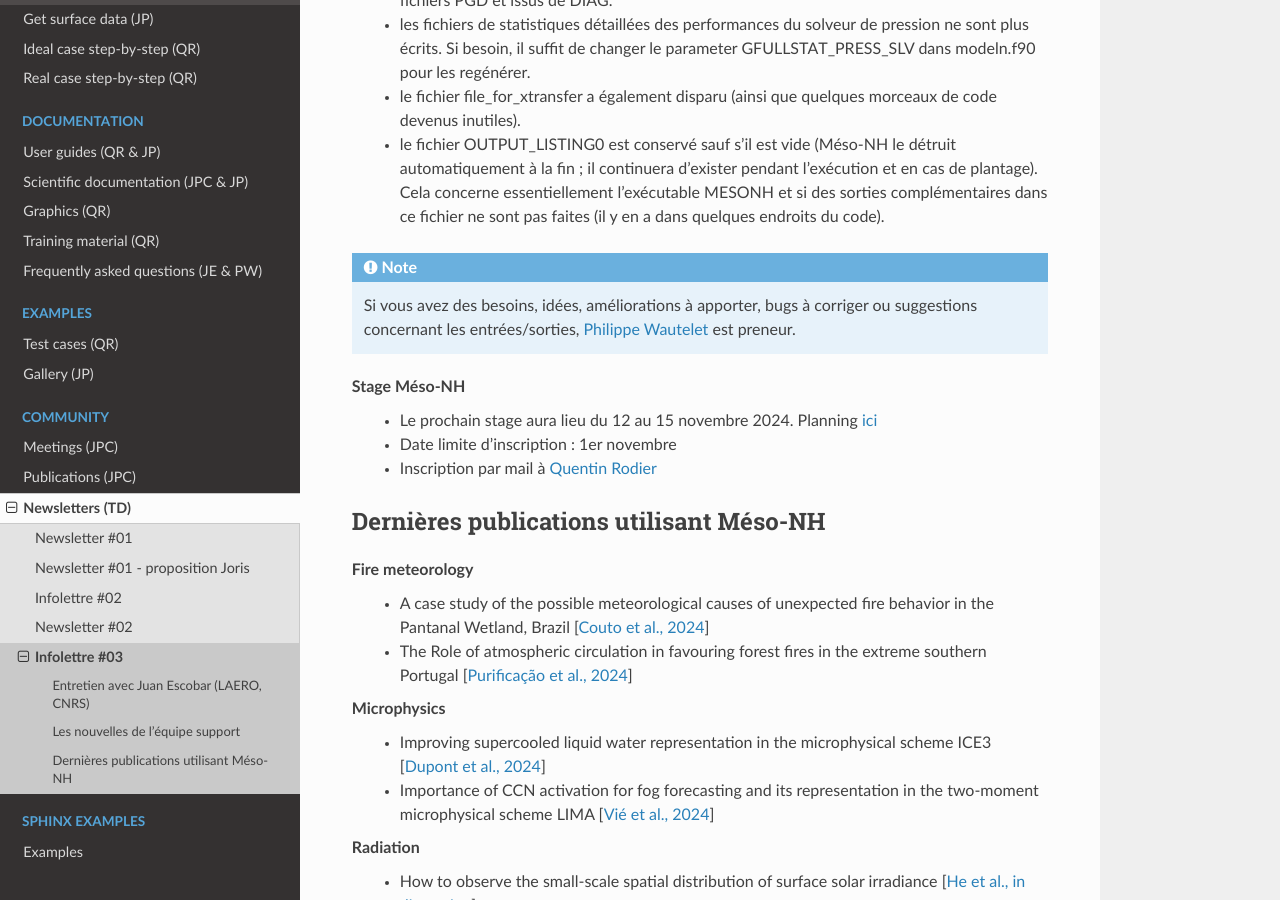
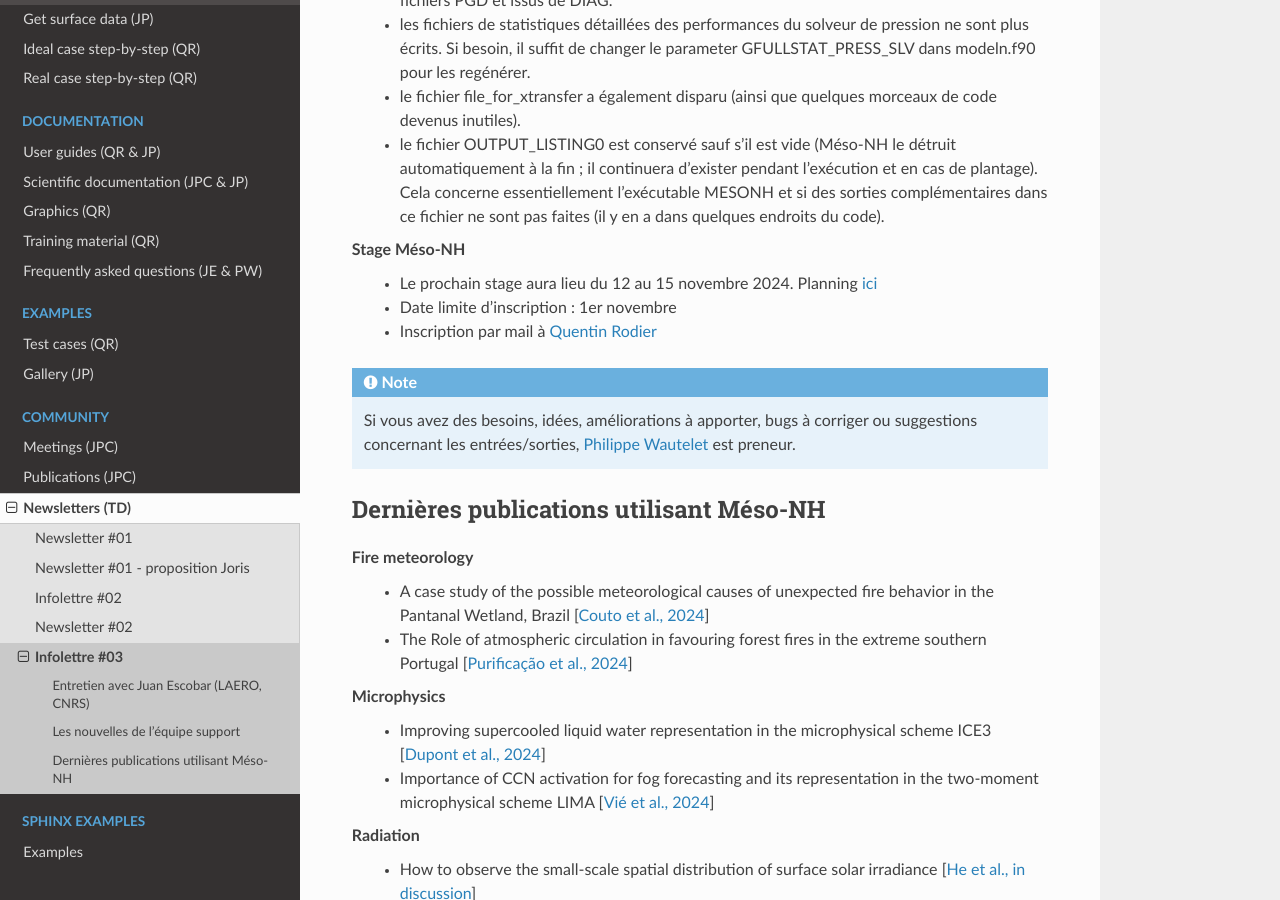
Before and after one commit to JorisPianezze/mesonh_beta_test_guide, a Sphinx documentation site: the page built from docs/source/community/newsletters/newsletter_03.rst, in a window 1280 px wide and 900 px high, scrolled down 3603 px. Built offline with Sphinx 7.4.7 and the Read the Docs theme 2.0.0, drawn with Linux system fonts in a browser that asks for light colours.

```diff
--- a/docs/source/community/newsletters/newsletter_03.rst
+++ b/docs/source/community/newsletters/newsletter_03.rst
@@ -74,13 +74,13 @@ Ménage des fichiers en sortie
   - le fichier file_for_xtransfer a également disparu (ainsi que quelques morceaux de code devenus inutiles).
   - le fichier OUTPUT_LISTING0 est conservé sauf s'il est vide (Méso-NH le détruit automatiquement à la fin ; il continuera d'exister pendant l'exécution et en cas de plantage). Cela concerne essentiellement l'exécutable MESONH et si des sorties complémentaires dans ce fichier ne sont pas faites (il y en a dans quelques endroits du code).
 
-.. note::
-  Si vous avez des besoins, idées, améliorations à apporter, bugs à corriger ou suggestions concernant les entrées/sorties, `Philippe Wautelet <mailto:philippe.wautelet@cnrs.fr>`_ est preneur.
-
 Stage Méso-NH
   - Le prochain stage aura lieu du 12 au 15 novembre 2024. Planning `ici <http://mesonh.aero.obs-mip.fr/mesonh57/MesonhTutorial>`_
   - Date limite d'inscription : 1er novembre
   - Inscription par mail à `Quentin Rodier <mailto:quentin.rodier@meteo.fr>`_
+
+.. note::
+  Si vous avez des besoins, idées, améliorations à apporter, bugs à corriger ou suggestions concernant les entrées/sorties, `Philippe Wautelet <mailto:philippe.wautelet@cnrs.fr>`_ est preneur.
 
 
 Dernières publications utilisant Méso-NH
```
